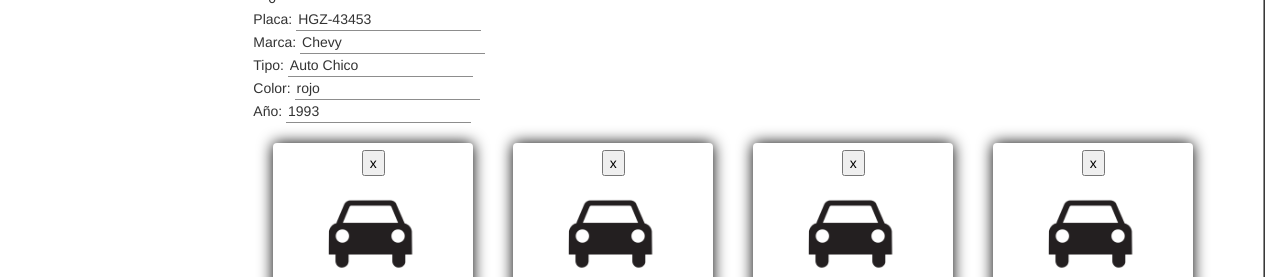
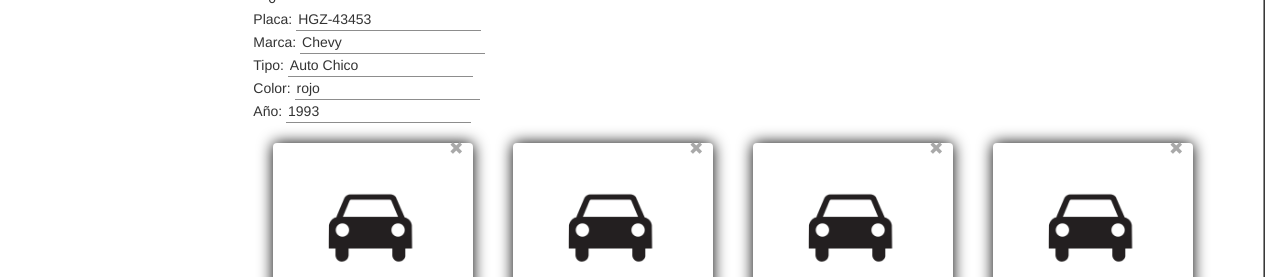
Before and after one commit to ratgr/ccmax-web, a website: page partials/Lugar.html in a window 1280 px wide. Shown: the part 446-723 px from the top of the page. Drawn offline with nearby package versions, Linux system fonts and the light colour scheme; some packages are replaced by stand-ins of ours; files that its build step writes are made by us from their sources; files whose address does not match are found by name.

Commit message:
Arregle btn-close

```diff
--- a/css/Lugar.css
+++ b/css/Lugar.css
@@ -120,5 +120,9 @@ input:focus {outline: none; }
 }
 
 .close-btn {
-
+    color: darkgrey;
+    background: transparent;
+    margin-top: -25px;
+    margin-left: 150px;
+    width: 10;
 }
--- a/partials/Lugar.html
+++ b/partials/Lugar.html
@@ -81,7 +81,7 @@
                     <div class="row">Año: <input class="line-input" ng-model="Vehiculos[selected].ano"></input></div>
                     <div class="row list-margin">
                         <a ng-click="select($index)" class="vehiculo-div btn" ng-repeat="vehiculo in Vehiculos">
-                            <button>x</button>
+                            <button ng-click="remove($index)" class="close-btn btn"><span class="glyphicon glyphicon-remove"></span></button>
                             <div class="vehi-image-container"></div>
                             <div>Marca: {{vehiculo.marca}}</div>
                             <div>Tipo: {{vehiculo.tipo}}</div>
```
